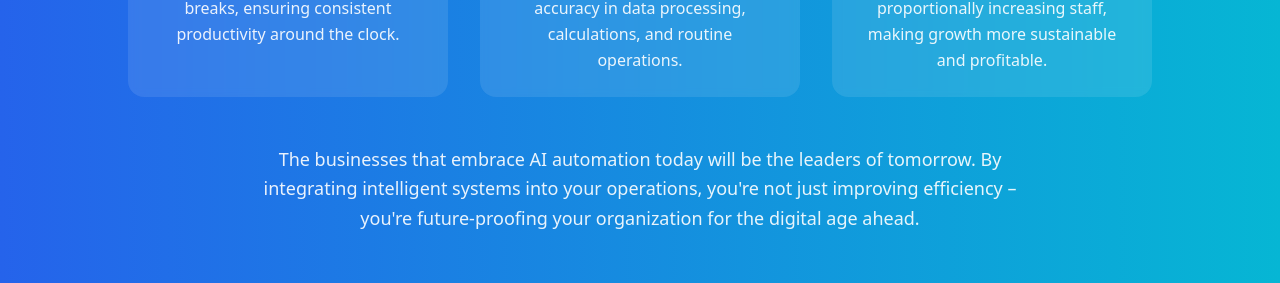
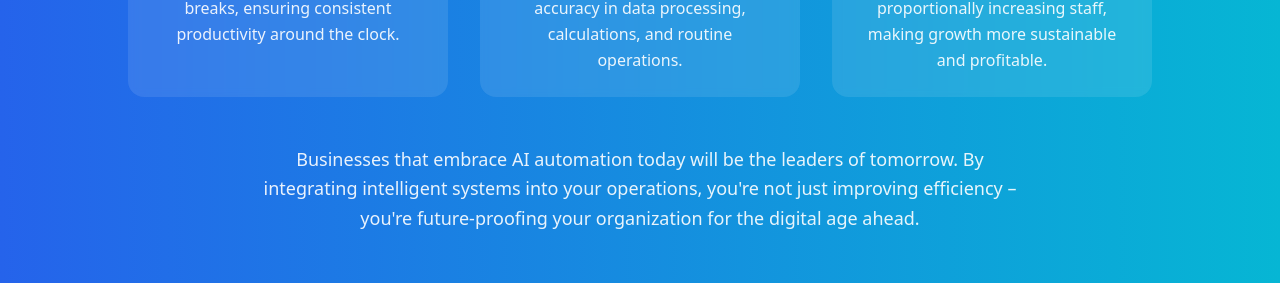
Before and after one commit to aturilasystems-spec/Version1, a React (Vite) app: page / in a window 1280 px wide. Shown: the part 1650-1933 px from the top of the page. Built offline with nearby package versions, Linux system fonts and the light colour scheme.

Commit message:
Updated App.tsx

```diff
--- a/src/App.tsx
+++ b/src/App.tsx
@@ -209,7 +209,7 @@ function HomePage() {
 
             <div className="mt-12 text-center animate-fade-in-up">
               <p className="text-lg opacity-90 leading-relaxed max-w-3xl mx-auto">
-                The businesses that embrace AI automation today will be the leaders of tomorrow. By integrating
+                Businesses that embrace AI automation today will be the leaders of tomorrow. By integrating
                 intelligent systems into your operations, you're not just improving efficiency – you're future-proofing
                 your organization for the digital age ahead.
               </p>
```
